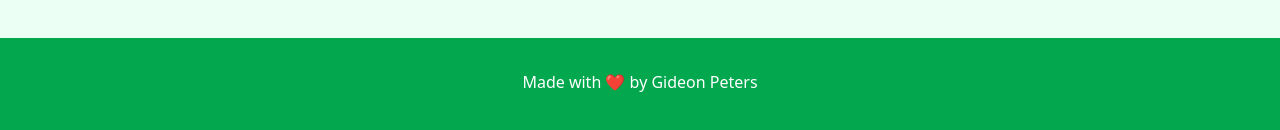
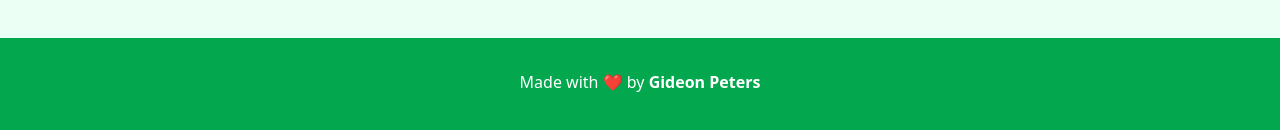
Before and after one commit to gideonpeters/eden-dogs, a Vue app: page / in a window 1280 px wide. Shown: the part 1486-1616 px from the top of the page. Built offline with nearby package versions, Linux system fonts and the light colour scheme; no server answers.

Commit message:
chore: add min-height to router-view section and adjust footer text

```diff
--- a/src/components/SiteFooter.vue
+++ b/src/components/SiteFooter.vue
@@ -1,5 +1,8 @@
 <template>
 	<div class="bg-green w-full h-[10rem] lg:px-32 px-5 py-8">
-		<h1 class="text-white text-center">Made with ❤️ by Gideon Peters</h1>
+		<h1 class="text-white text-center">
+			Made with ❤️ by
+			<b>Gideon Peters</b>
+		</h1>
 	</div>
 </template>
--- a/src/components/home/HeroSection.vue
+++ b/src/components/home/HeroSection.vue
@@ -18,7 +18,7 @@
 				Search for your desired dog with us. Our website is guaranteed to help you find the pet you would absolutely love.
 			</p>
 		</div>
-		<div class="md:mt-12 mt-5 relative lg:flex lg:items-center w-full md:w-1/3 md:motion-safe:animate-wiggle pr-8">
+		<div class="md:mt-12 mt-5 relative lg:flex lg:items-center w-full md:w-1/3 md:motion-safe:animate-wiggle md:pr-8 pr-0">
 			<div class="relative mx-auto w-full">
 				<div
 					class="relative block w-full rounded-lg shadow-lg overflow-hidden focus:outline-none focus:ring-2 focus:ring-offset-2 focus:ring-indigo-500"
--- a/src/components/layouts/SiteLayout.vue
+++ b/src/components/layouts/SiteLayout.vue
@@ -1,7 +1,7 @@
 <template>
 	<div id="app" class="relative pt-3 bg-green-10 flex flex-col min-h-screen h-full overflow-x-hidden overflow-y-hidden">
 		<SiteHeader class="z-40 lg:px-32 px-5" />
-		<div class="lg:px-32 px-5 flex flex-col pb-16">
+		<div class="lg:px-32 px-5 flex flex-col pb-16 min-h-[80vh]">
 			<slot />
 		</div>
 
```
